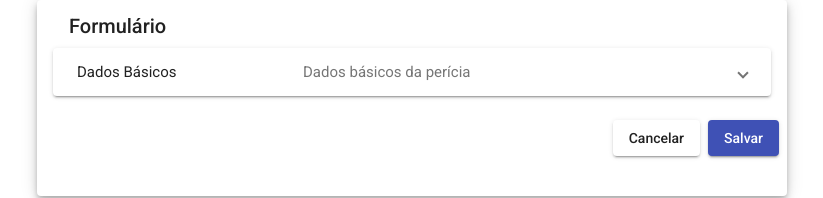
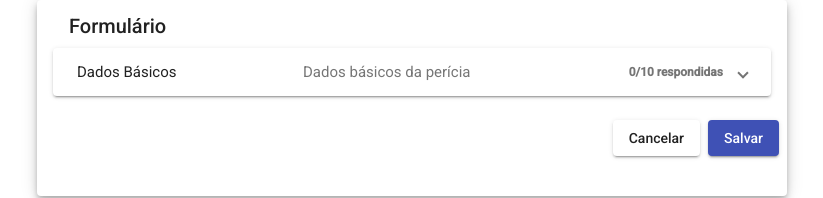
Before and after one commit to mikenew01/dynamic-forms-angular-json, an Angular app: page / in a window 1280 px wide. Shown: the top 198 px of the page, without its empty margins (228-1051 px from the left). Built offline with nearby package versions, Linux system fonts and the light colour scheme.

Commit message:
Adicionando contagem

```diff
--- a/src/app/components/painel-pergunta/painel-pergunta.component.html
+++ b/src/app/components/painel-pergunta/painel-pergunta.component.html
@@ -2,10 +2,13 @@
                       (closed)="panelOpenState = false">
   <mat-expansion-panel-header>
     <mat-panel-title>{{painelPergunta.titulo}}</mat-panel-title>
-    <mat-panel-description>{{painelPergunta.descricao}}</mat-panel-description>
+    <mat-panel-description fxLayout="row" fxLayoutAlign="space-between center">
+      <span>{{painelPergunta.descricao}}</span>
+      <span class="count">{{perguntaCount.atual}}/{{perguntaCount.total}} respondidas</span>
+    </mat-panel-description>
   </mat-expansion-panel-header>
 
   <div fxLayout="column" fxLayoutGap="10px" fxLayoutAlign="space-between start">
-    <app-pergunta fxFlex="100" *ngFor="let pergunta of painelPergunta.perguntas" [form]="form" [pergunta]="pergunta"></app-pergunta>
+    <app-pergunta (focusout)="change($event)" fxFlex="100" *ngFor="let pergunta of painelPergunta.perguntas" [form]="form" [pergunta]="pergunta"></app-pergunta>
   </div>
 </mat-expansion-panel>
--- a/src/app/components/painel-pergunta/painel-pergunta.component.scss
+++ b/src/app/components/painel-pergunta/painel-pergunta.component.scss
@@ -1,3 +1,8 @@
 app-pergunta {
   width: 100%;
 }
+
+.count {
+  font-size: 12px;
+  font-weight: bold;
+}
--- a/src/app/components/painel-pergunta/painel-pergunta.component.ts
+++ b/src/app/components/painel-pergunta/painel-pergunta.component.ts
@@ -1,6 +1,11 @@
-import {Component, Input, OnInit} from '@angular/core';
+import {Component, Input, OnChanges, OnInit, SimpleChanges} from '@angular/core';
 import {PainelPergunta} from "../../model/painel-pergunta.model";
 import {FormGroup} from "@angular/forms";
+
+export interface PerguntaCount {
+  total: number;
+  atual: number;
+}
 
 @Component({
   selector: 'app-painel-pergunta',
@@ -11,6 +16,8 @@ export class PainelPerguntaComponent implements OnInit {
 
   panelOpenState = false;
 
+  perguntaCount: PerguntaCount;
+
   @Input()
   painelPergunta: PainelPergunta;
 
@@ -20,6 +27,28 @@ export class PainelPerguntaComponent implements OnInit {
   constructor() { }
 
   ngOnInit(): void {
+    this.getValues();
+  }
+
+  getValues() {
+    const registros = Object.keys(this.form.controls);
+    let atual = 0;
+
+    registros.forEach(r => {
+      const value = this.form.controls[r].value;
+
+      if(value !== '' && value !== undefined && value !== null)
+        atual++;
+    });
+
+    this.perguntaCount = {
+      total: registros.length,
+      atual: atual
+    };
+  }
+
+  change(changes: any): void {
+    this.getValues();
   }
 
 }
```
